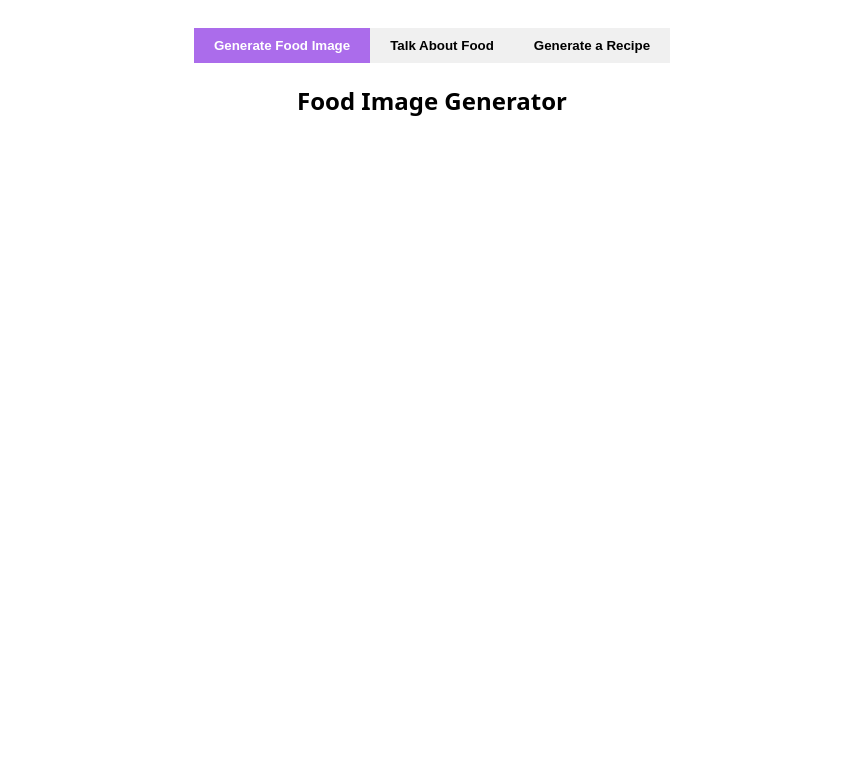
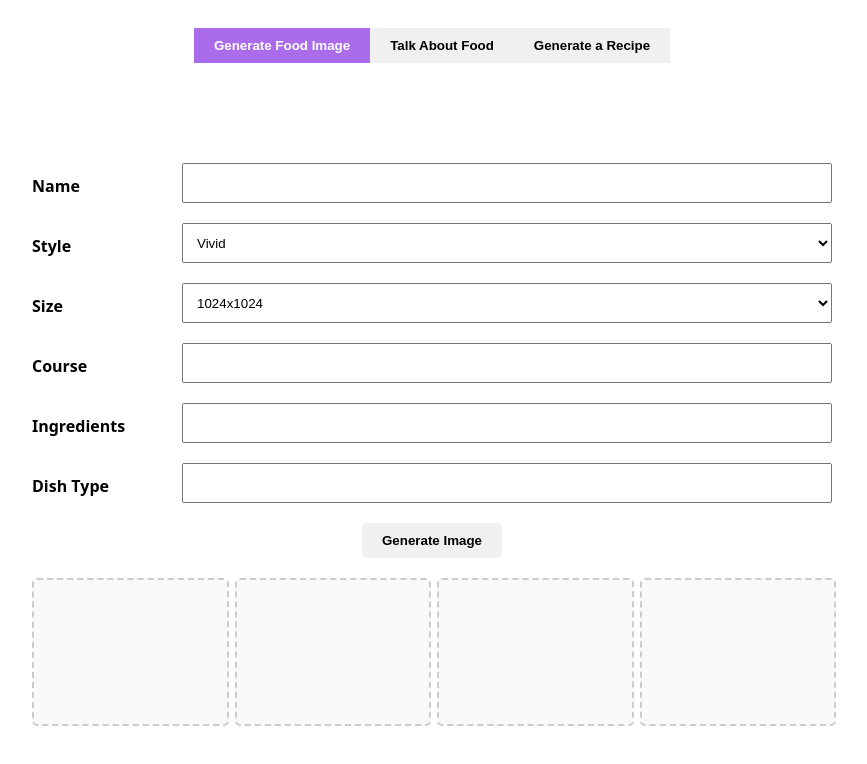
Before and after one commit to raluca345/food_chatbot, a React (Vite) app in the folder frontend/: page / in a window 1280 px wide. Shown: the top 764 px of the page, without its empty margins (208-1075 px from the left). Built offline with nearby package versions, Linux system fonts and the light colour scheme.

Commit message:
implemented image generation in the frontend (with a bonus loading spinner!)

```diff
--- a/frontend/src/App.css
+++ b/frontend/src/App.css
@@ -11,12 +11,27 @@
   margin-bottom: 20px;
 }
 
+.tab-content {
+  margin-top: 20px;
+  padding-top: 80px;
+}
+
+.tab-content button {
+  border-radius: 5px;
+}
+
+.tab-content button:hover {
+  background-color: #ab6ceb;
+  color: #fff;
+}
+
 button {
   padding: 10px 20px;
   cursor: pointer;
   border: none;
   background-color: #f0f0f0;
   font-weight: bold;
+  transition: background-color 0.3s, color 0.3s;
 }
 
 button.active {
@@ -26,8 +41,48 @@ button.active {
 
 input {
   padding: 10px;
-  width: calc(100% - 22px);
+  width: calc(49% - 22px);
   margin-bottom: 10px;
+  box-sizing: border-box;
+  display: inline-block;
+}
+
+select {
+  padding: 10px;
+  width: 49%;
+  margin-bottom: 10px;
+  box-sizing: border-box;
+  display: inline-block;
+}
+
+label {
+  display: block;
+  text-align: left;
+  margin-bottom: 5px;
+  font-weight: bold;
+}
+
+.form-row {
+  display: flex;
+  align-items: center;
+  margin-bottom: 10px;
+  gap: 10px;
+}
+
+.form-row label {
+  flex: 0 0 140px;
+  text-align: left;
+  font-weight: bold;
+  display: flex;
+  align-items: center;
+  justify-content: flex-start;
+}
+
+.form-row input,
+.form-row select {
+  flex: 1;
+  height: 40px;
+  padding: 0 10px;
   box-sizing: border-box;
 }
 
@@ -40,6 +95,7 @@ input {
   grid-template-columns: repeat(4, 1fr);
   gap: 10px;
   margin-top: 20px;
+  padding-bottom: 60px;
 }
 
 img {
@@ -48,7 +104,7 @@ img {
   border: 2px solid #ccc;
 }
 
-empty-image-slot {
+.empty-image-slot {
   width: 100%;
   height: 0;
   padding-bottom: 75%;
--- a/frontend/src/App.jsx
+++ b/frontend/src/App.jsx
@@ -33,7 +33,7 @@ function App() {
           Generate a Recipe
         </button>
 
-        <div>
+        <div className="food-tabs">
           {activeTab === "food-image-generator" && <FoodImageGenerator />}
           {activeTab === "food-chat" && <FoodChat />}
           {activeTab === "recipe-generator" && <RecipeGenerator />}
--- /dev/null
+++ b/frontend/src/Spinner.css
@@ -0,0 +1,24 @@
+.spinner-container {
+  display: flex;
+  justify-content: center;
+  align-items: center;
+  min-height: 60px;
+}
+
+.spinner {
+  border: 6px solid #f3f3f3;
+  border-top: 6px solid #ab6ceb;
+  border-radius: 50%;
+  width: 40px;
+  height: 40px;
+  animation: spin 1s linear infinite;
+}
+
+@keyframes spin {
+  0% {
+    transform: rotate(0deg);
+  }
+  100% {
+    transform: rotate(360deg);
+  }
+}
--- a/frontend/src/components/FoodImageGenerator.js
+++ /dev/null
@@ -1,11 +0,0 @@
-import React from "react";
-
-function FoodImageGenerator() {
-  return (
-    <div>
-      <h2>Food Image Generator</h2>
-    </div>
-  );
-}
-
-export default FoodImageGenerator;
--- /dev/null
+++ b/frontend/src/components/FoodImageGenerator.jsx
@@ -0,0 +1,110 @@
+import React, { useState } from "react";
+import Spinner from "./Spinner";
+
+function FoodImageGenerator() {
+  const [name, setName] = useState("");
+  const [style, setStyle] = useState("vivid");
+  const [size, setSize] = useState("");
+  const [course, setCourse] = useState("");
+  const [ingredients, setIngredients] = useState("");
+  const [dishType, setDishType] = useState("");
+  const [imageUrls, setImageUrls] = useState([]);
+
+  const [loading, setLoading] = useState(false);
+
+  const handleGenerateImage = async () => {
+    setLoading(true);
+    try {
+      const params = new URLSearchParams({
+        name,
+        style,
+        size,
+        course,
+        ingredients,
+        dishType,
+      });
+
+      const response = await fetch(
+        `http://localhost:8080/api/v1/food-images?${params.toString()}`,
+        {
+          method: "POST",
+        }
+      );
+
+      const url = await response.text();
+      console.log("Generated image URL: ", url);
+      setImageUrls([url]);
+    } catch (err) {
+      console.error("Error generating image: ", err);
+    } finally {
+      setLoading(false);
+    }
+  };
+
+  return (
+    <div className="tab-content">
+      <div className="form-row">
+        <label>Name</label>
+        <input
+          type="text"
+          value={name}
+          onChange={(e) => setName(e.target.value)}
+        />
+      </div>
+      <div className="form-row">
+        <label>Style</label>
+        <select value={style} onChange={(e) => setStyle(e.target.value)}>
+          <option value="vivid">Vivid</option>
+          <option value="natural">Natural</option>
+        </select>
+      </div>
+      <div className="form-row">
+        <label>Size</label>
+        <select value={size} onChange={(e) => setSize(e.target.value)}>
+          <option value="1024x1024">1024x1024</option>
+          <option value="1024x1792">1024x1792</option>
+          <option value="1792x1024">1792x1024</option>
+        </select>
+      </div>
+      <div className="form-row">
+        <label>Course</label>
+        <input
+          type="text"
+          value={course}
+          onChange={(e) => setCourse(e.target.value)}
+        />
+      </div>
+      <div className="form-row">
+        <label>Ingredients</label>
+        <input
+          type="text"
+          value={ingredients}
+          onChange={(e) => setIngredients(e.target.value)}
+        />
+      </div>
+      <div className="form-row">
+        <label>Dish Type</label>
+        <input
+          type="text"
+          value={dishType}
+          onChange={(e) => setDishType(e.target.value)}
+        />
+      </div>
+      <button onClick={handleGenerateImage}>Generate Image</button>
+      {loading && <Spinner />}
+      <div className="image-grid">
+        {imageUrls.map((url, index) => (
+          <img key={index} src={url} alt={`Generated food ${index}`} />
+        ))}
+        {[...Array(4 - imageUrls.length)].map((_, index) => (
+          <div
+            key={index + imageUrls.length}
+            className="empty-image-slot"
+          ></div>
+        ))}
+      </div>
+    </div>
+  );
+}
+
+export default FoodImageGenerator;
--- /dev/null
+++ b/frontend/src/components/Spinner.jsx
@@ -0,0 +1,10 @@
+import React from "react";
+import "../Spinner.css";
+
+const Spinner = () => (
+  <div className="spinner-container">
+    <div className="spinner"></div>
+  </div>
+);
+
+export default Spinner;
```
Also changed, not shown: frontend/src/components/FoodChat.jsx (renamed from frontend/src/components/FoodChat.js), frontend/src/components/RecipeGenerator.jsx (renamed from frontend/src/components/RecipeGenerator.js), 1 other file (tests, documents, lock files or other folders).
